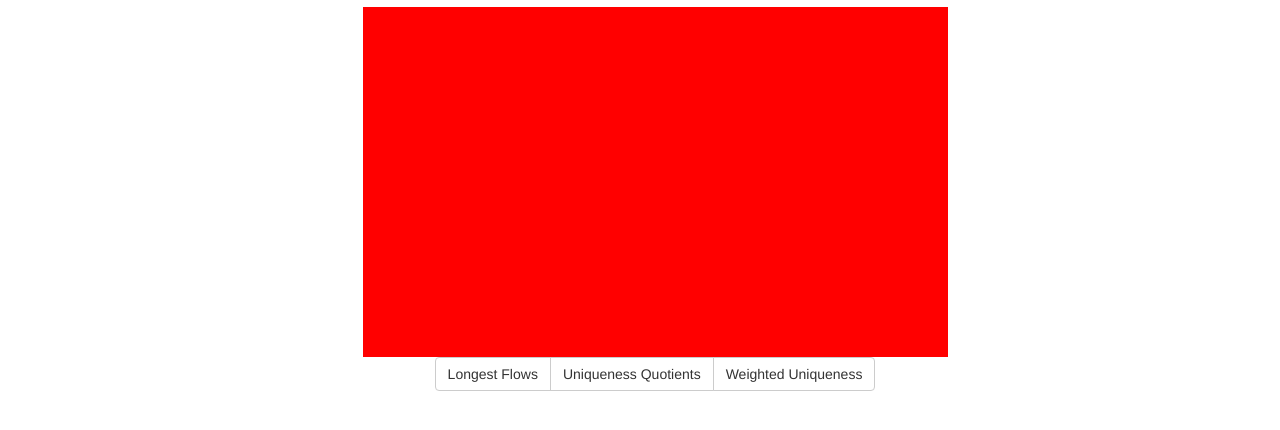
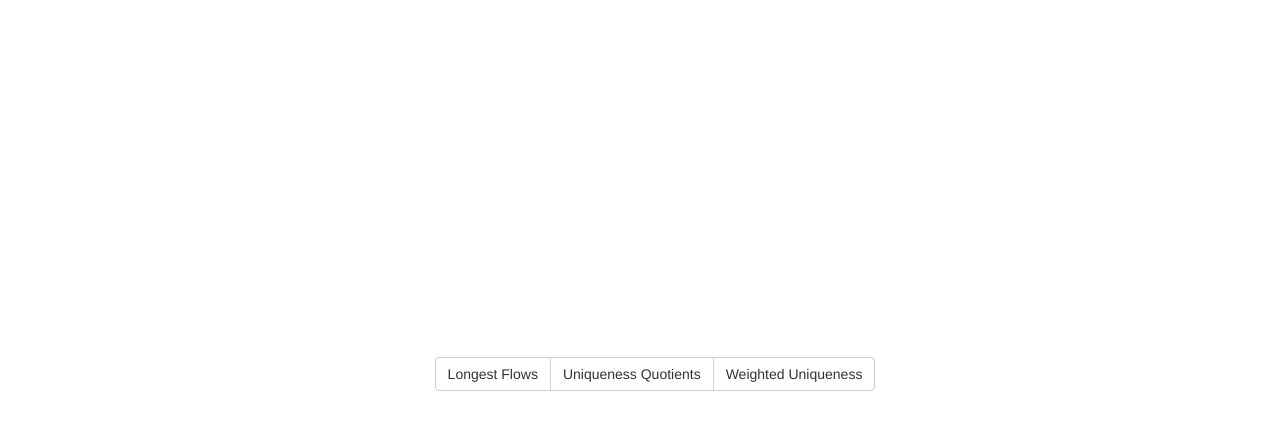
Before and after one commit to wmfwarren/Double-Metaphone-Flowalyzer, a website: page client/index.html in a window 1280 px wide. Shown: the part 128-558 px from the top of the page. Drawn offline with nearby package versions, Linux system fonts and the light colour scheme; some packages are replaced by stand-ins of ours.

Commit message:
added style classes

```diff
--- a/client/css/main.css
+++ b/client/css/main.css
@@ -4,5 +4,11 @@
 
 .dashText {
 	min-height: 25em;
- 	background-color: red;
+ 	/*background-color: red;*/
+ 	overflow:scroll;
+  overflow-x:hidden;
 }
+
+.descriptionText {
+	min-height: 6em;
+}
```
